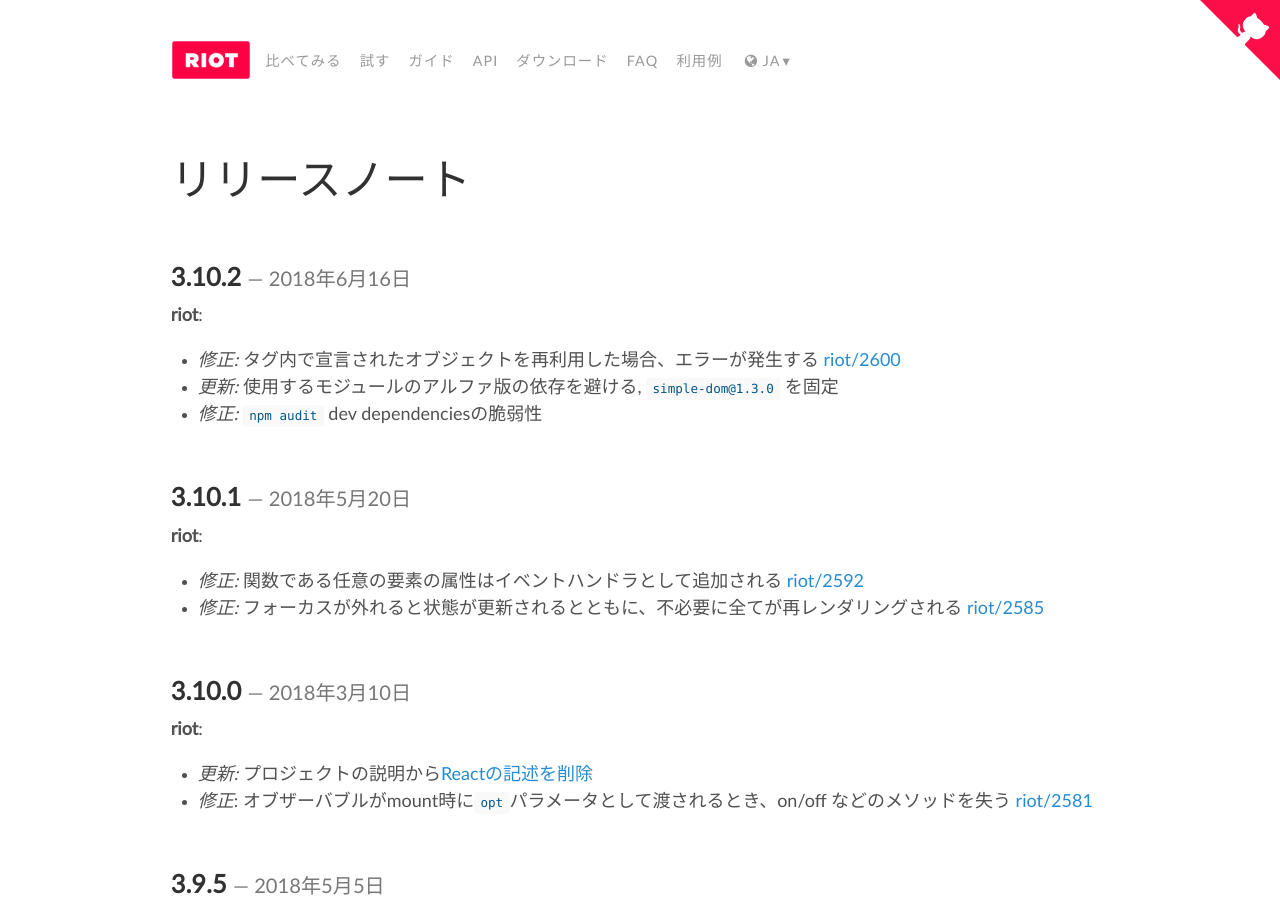
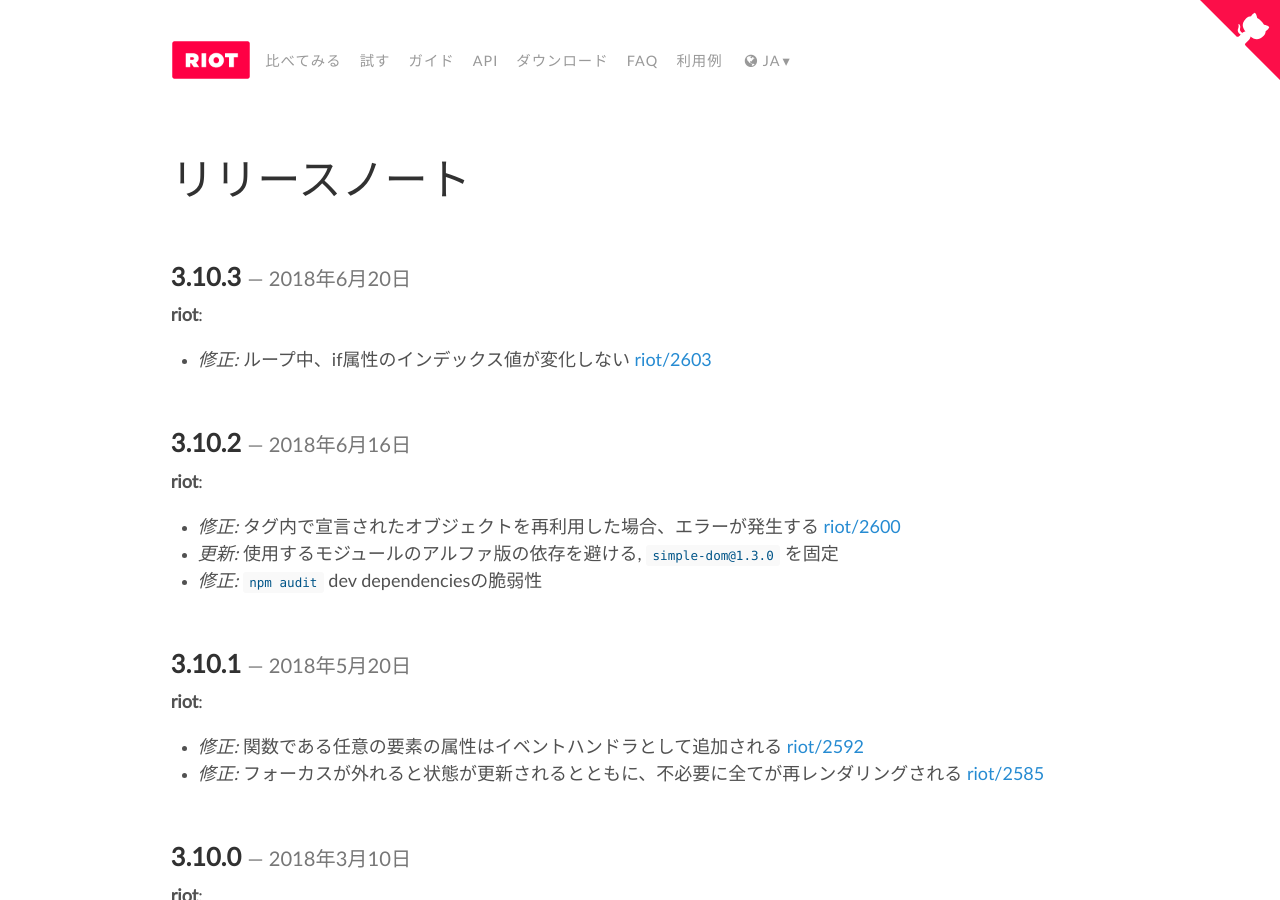
Before and after one commit to riot/riot.github.io, a Jekyll site: the page built from ja/release-notes.md, in a window 1280 px wide and 900 px high. Built offline with Jekyll 4.4.1, drawn with Linux system fonts in a browser that asks for light colours; nearby versions of some CDN libraries; emoji names are drawn with the system emoji font.

Commit message:
Updated: release notes in Japanese

```diff
--- a/ja/release-notes.md
+++ b/ja/release-notes.md
@@ -5,6 +5,12 @@
 ---
 
 # {{ page.title }}
+
+## 3.10.3 *2018年6月20日*
+
+__riot__:
+
+  - _修正:_ ループ中、if属性のインデックス値が変化しない [riot/2603](https://github.com/riot/riot/issues/2603)
 
 ## 3.10.2 *2018年6月16日*
 
```
